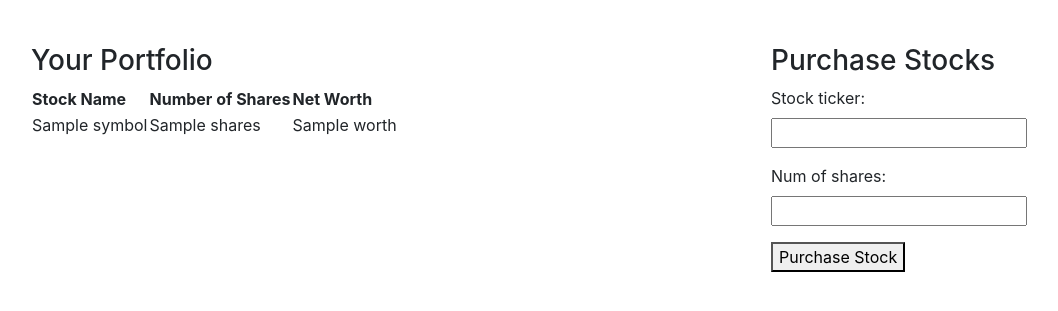
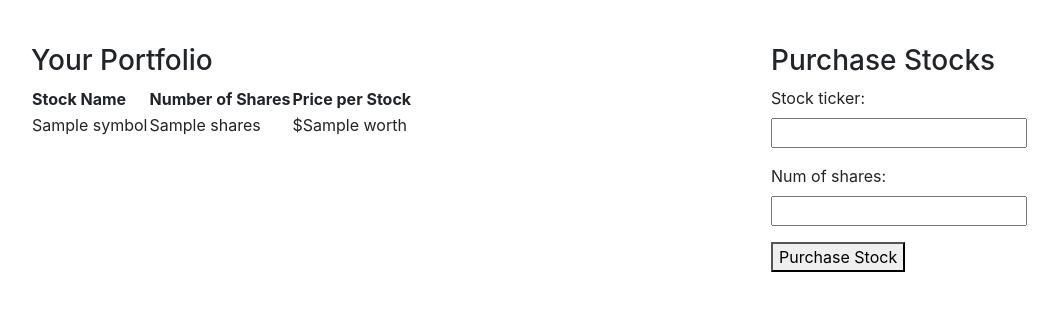
Before and after one commit to jm5833/TTP-FS, a Django app: template stocks/templates/stocks/portfolio.html in a window 1280 px wide. Shown: the part 56-367 px from the top of the page, without its empty margins (69-1127 px from the left). Run offline with Django 3.2, Linux system fonts and the light colour scheme; the template is opened without the code that fills it: values that come from a table or form of the project are taken from there, most other values are stand-ins (such as "Sample title", 1, 10 or a date in 2020); some libraries are stand-ins or nearby versions.

Commit message:
Added functionality to show a users portfolio

```diff
--- a/stocks/data_manipulation.py
+++ b/stocks/data_manipulation.py
@@ -73,3 +73,4 @@ def get_portfolio(user):
                         'shares' : user_stock.num_of_shares,
                         'worth' : user_stock.price_bought,
                         })
+    return retval
--- a/stocks/templates/stocks/portfolio.html
+++ b/stocks/templates/stocks/portfolio.html
@@ -8,15 +8,15 @@
                     <tr>
                         <th> Stock Name</th>
                         <th> Number of Shares</th>
-                        <th> Net Worth </th>
+                        <th> Price per Stock </th>
                     </tr>
                     {% for stock in stocks %}
                     <tr>
-                        <td> {{ stock.symbol }} </td>
-                        <td> {{ stock.shares }} </td>
-                        <td> {{ stock.worth }} </td>
+                        <td>  {{ stock.symbol }} </td>
+                        <td>  {{ stock.shares }} </td>
+                        <td> ${{ stock.worth }} </td>
                     </tr>
-                    {% endfor %}
+                    {% endfor%}
                 </table>
             </div>
             <div class="col-md-4">
--- a/stocks/views.py
+++ b/stocks/views.py
@@ -8,8 +8,6 @@ def home(request):
     return render(request, 'stocks/home.html')
 
 def portfolio(request):
-    p = get_portfolio(request.user)
-    context = {'form':form, 'title' : 'Portfolio'}
     #logic if the form was filled out
     if request.method == 'POST':
         form = PurchaseForm(request.POST)
@@ -23,6 +21,8 @@ def portfolio(request):
     else:
         #display blank form
         form = PurchaseForm()
+    p = get_portfolio(request.user)
+    context = {'form':form, 'title' : 'Portfolio', 'stocks' : p}
     return render(request, 'stocks/portfolio.html', context)
 
 
```
Also changed, not shown: db.sqlite3.
